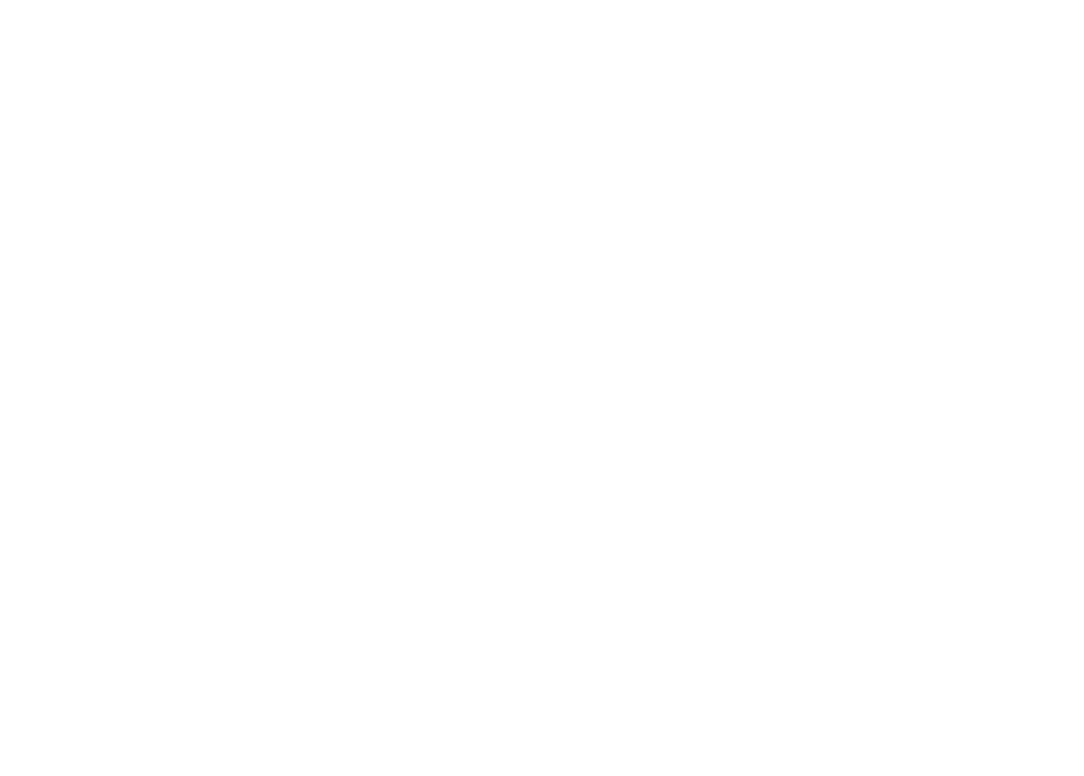
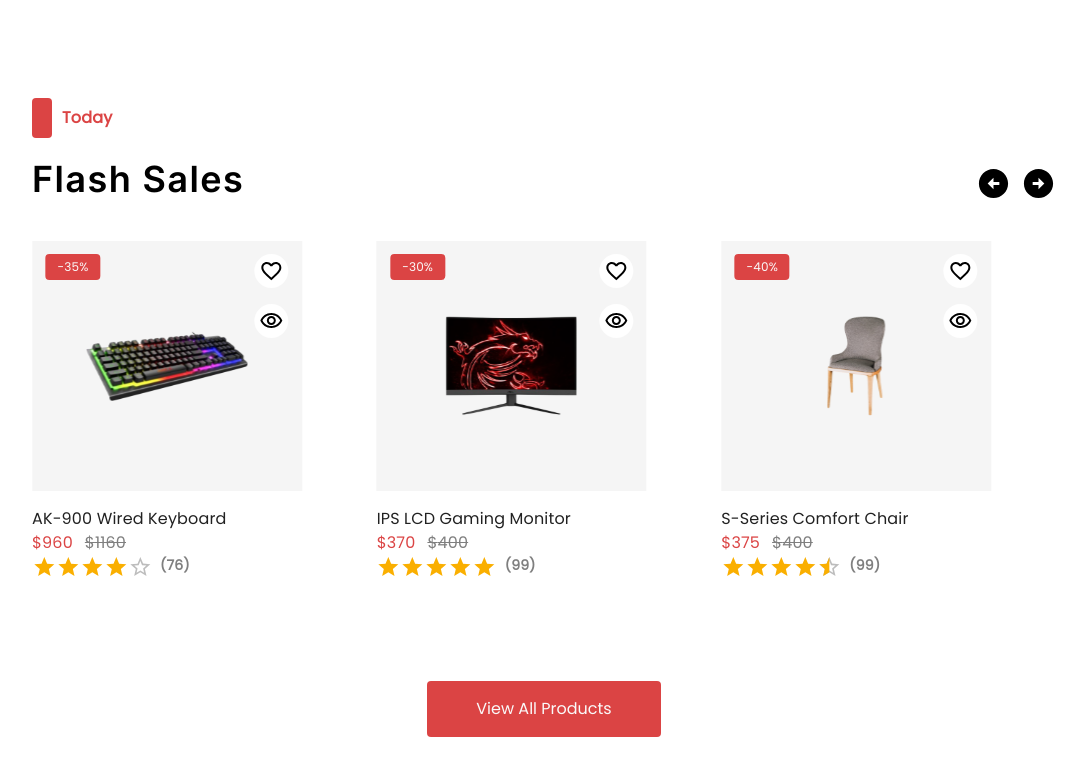
Before and after one commit to allessandrogomes/infinityshop-mall, a React (Vite) app: page / in a window 1280 px wide. Shown: the part 744-1520 px from the top of the page, without its empty margins (96-1180 px from the left). Before the commit the page ends 800 px from the top, so only its background shows below. Built offline with nearby package versions, Linux system fonts and the light colour scheme; the HTML template or start-up script is replaced by a standard one.

Commit message:
Responsividade com Swiper na SessaToday

```diff
--- a/src/App.tsx
+++ b/src/App.tsx
@@ -29,6 +29,7 @@
 import ContainerItems from './components/Footer/ContainerItems';
 import CategoriasMobile from './components/Main/CategoriasMobile';
 import 'swiper/css';
+import 'swiper/css/bundle';
 
 const ContainerApp = styled.div`
   width: 100vw;
@@ -68,8 +69,8 @@
           <Divider sx={{ backgroundColor: '#000', opacity: '0.15', marginRight: '50px' }} orientation='vertical' flexItem />
           <CarroselPrincipal />
         </SessaoCategoriasECarrosel>
-        {/* <SessaoToday />
-        <SessaoCategories />
+        <SessaoToday />
+        {/* <SessaoCategories />
         <SessaoThisMonth />
         <BannerDestaque nomeProduto='JBL' descricaoProduto='Enhance Your Music Experience' imagemProduto='/images/produtos/jbl.svg' />
         <SessaoOurProducts />
--- a/src/components/Main/CategoriasMobile/index.tsx
+++ b/src/components/Main/CategoriasMobile/index.tsx
@@ -7,7 +7,6 @@
 const Div = styled.div`
     width: 95vw;
     margin-top: 25px;
-
     @media screen and (min-width: 769px) {
         display: none;
     }
@@ -24,10 +23,7 @@
     return (
         <Div>
             <Swiper
-                freeMode={true}
-                navigation
-                pagination={{ clickable: true }}
-                autoplay={{ delay: 3000 }}
+                spaceBetween={10}
                 breakpoints={{
                     320: {
                         slidesPerView: 3
--- a/src/components/Main/SessaoToday/index.tsx
+++ b/src/components/Main/SessaoToday/index.tsx
@@ -8,15 +8,42 @@
 import SetasSessao from "../../shared/Buttons/SetasSessao"
 import BtnVerTodosProdutos from "../../shared/Buttons/BtnVerTodosProdutos"
 
+import SwiperCore from 'swiper'
+import { Swiper, SwiperSlide } from 'swiper/react';
+import { Navigation, Autoplay } from 'swiper/modules';
+
+SwiperCore.use([Navigation, Autoplay]);
+
 const SessaoToday = () => {
     return (
         <Sessao>
             <Cabecalho>
                 <TituloESubtituloSessao titulo="Today" subtitulo="Flash Sales" />
-                <Cronometro />
+                {/* <Cronometro /> */}
                 <SetasSessao />
             </Cabecalho>
             <Produtos>
+                <Swiper
+                    navigation={{
+                        nextEl: '.swiper-button-next.flash-sales',
+                        prevEl: '.swiper-button-prev.flash-sales',
+                    }}
+                    spaceBetween={10}
+
+                    breakpoints={{
+                        320: {
+                            slidesPerView: 1,
+                        },
+                        730: {slidesPerView: 2},
+                        1090: {slidesPerView: 3},
+                        1440: {
+                            slidesPerView: 4
+                        }
+                    }}
+                    slidesPerView={4}
+                    autoplay={{ delay: 3000 }}
+                >
+                    <SwiperSlide>
                         <CardProduto
                             desconto={40}
                             imagem="/images/produtos/controle-video-game.svg"
@@ -26,6 +53,8 @@
                             avaliacao={5}
                             quantidadeAvaliacoes={88}
                         />
+                    </SwiperSlide>
+                    <SwiperSlide>
                         <CardProduto
                             desconto={35}
                             imagem="/images/produtos/teclado-gamer.svg"
@@ -35,6 +64,8 @@
                             avaliacao={4}
                             quantidadeAvaliacoes={76}
                         />
+                    </SwiperSlide>
+                    <SwiperSlide>
                         <CardProduto
                             desconto={30}
                             imagem="/images/produtos/monitor-gamer.svg"
@@ -44,6 +75,8 @@
                             avaliacao={5}
                             quantidadeAvaliacoes={99}
                         />
+                    </SwiperSlide>
+                    <SwiperSlide>
                         <CardProduto
                             desconto={40}
                             imagem="/images/produtos/poltrona.svg"
@@ -53,8 +86,43 @@
                             avaliacao={4.5}
                             quantidadeAvaliacoes={99}
                         />
+                    </SwiperSlide>
+                    <SwiperSlide>
+                        <CardProduto
+                            desconto={35}
+                            imagem="/images/produtos/teclado-gamer.svg"
+                            nome="AK-900 Wired Keyboard"
+                            preco={960}
+                            precoAnterior={1160}
+                            avaliacao={4}
+                            quantidadeAvaliacoes={76}
+                        />
+                    </SwiperSlide>
+                    <SwiperSlide>
+                        <CardProduto
+                            desconto={40}
+                            imagem="/images/produtos/controle-video-game.svg"
+                            nome="HAVIT HV-G92 Gamepad"
+                            preco={120}
+                            precoAnterior={160}
+                            avaliacao={5}
+                            quantidadeAvaliacoes={88}
+                        />
+                    </SwiperSlide>
+                    <SwiperSlide>
+                        <CardProduto
+                            desconto={30}
+                            imagem="/images/produtos/monitor-gamer.svg"
+                            nome="IPS LCD Gaming Monitor"
+                            preco={370}
+                            precoAnterior={400}
+                            avaliacao={5}
+                            quantidadeAvaliacoes={99}
+                        />
+                    </SwiperSlide>
+                </Swiper>
             </Produtos>
-            <BtnVerTodosProdutos texto="View All Products"/>
+            <BtnVerTodosProdutos texto="View All Products" />
             <Divider sx={{ backgroundColor: '#000', opacity: '0.15', marginTop: '50px' }} />
         </Sessao>
     )
--- a/src/components/shared/Buttons/SetasSessao/index.tsx
+++ b/src/components/shared/Buttons/SetasSessao/index.tsx
@@ -4,14 +4,15 @@
 
 const Div = styled.div`
     display: flex;
-    gap: 5px;
+    gap: 10px;
+    position: initial;
 `
 
 const SetasSessao = () => {
     return (
         <Div>
-            <ArrowCircleLeftIcon fontSize="large" sx={{ cursor: 'pointer' }} />
-            <ArrowCircleRightIcon fontSize="large" sx={{ cursor: 'pointer' }} />
+            <ArrowCircleLeftIcon style={{ position: 'initial', fill: 'initial' }} className="swiper-button-prev flash-sales" fontSize="large" sx={{ cursor: 'pointer' }} />
+            <ArrowCircleRightIcon style={{ position: 'initial', fill: 'initial' }} className="swiper-button-next flash-sales" fontSize="large" sx={{ cursor: 'pointer' }} />
         </Div>
     )
 }
--- a/src/components/shared/Containers/ContainerCabecalhoSessao/TituloESubtituloSessao/index.tsx
+++ b/src/components/shared/Containers/ContainerCabecalhoSessao/TituloESubtituloSessao/index.tsx
@@ -33,6 +33,10 @@
         letter-spacing: 1.44px;
         margin: 0;
         width: max-content;
+
+        @media screen and (max-width: 768px) {
+            font-size: 1.75rem;
+        }
     }
 `
 
--- a/src/components/shared/Containers/ContainerProdutosSessao/CardProduto/index.tsx
+++ b/src/components/shared/Containers/ContainerProdutosSessao/CardProduto/index.tsx
@@ -30,6 +30,10 @@
         ${BotaoAdicionarAoCarrinho} {
             opacity: 1;
         }
+    }
+
+    @media screen and (max-width: 375px) {
+        width: 256px;
     }
 `
 
--- a/src/components/shared/Containers/ContainerProdutosSessao/index.tsx
+++ b/src/components/shared/Containers/ContainerProdutosSessao/index.tsx
@@ -5,7 +5,6 @@
     display: flex;
     flex-wrap: wrap;
     justify-content: center;
-    gap: 30px;
 `
 
 export default Produtos
```
Lines whose indentation alone changed are shown as unchanged.
